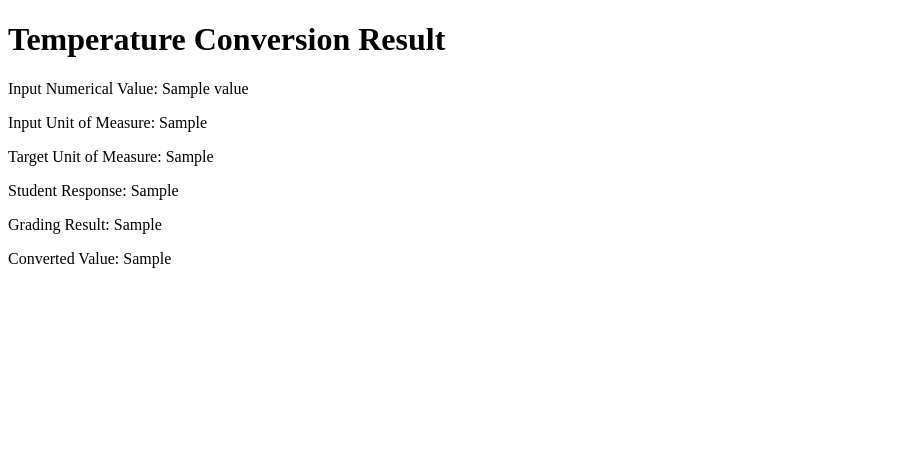
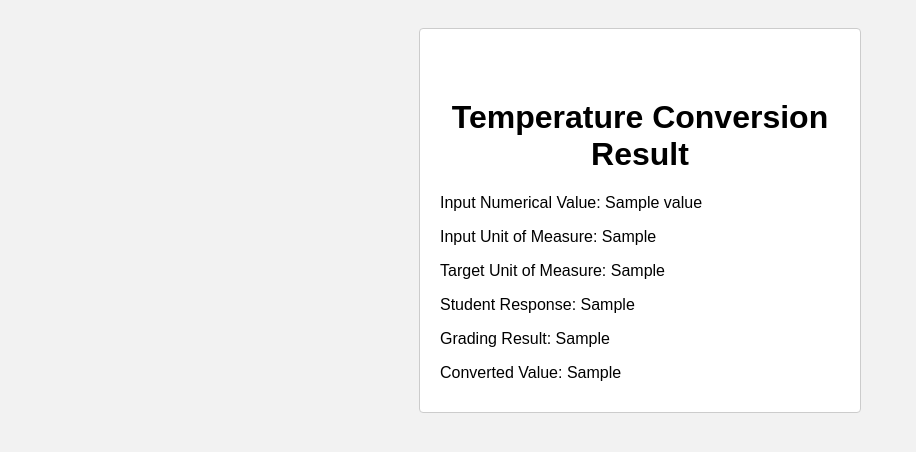
Before and after one commit to nagken/Gcloudtempconverter, a Flask app: template templates/results.html in a window 1280 px wide. Shown: the top 452 px of the page, without its empty margins (0-916 px from the left). Run offline with Flask 2, Linux system fonts and the light colour scheme; the template is opened without the code that fills it: most values are stand-ins (such as "Sample title", 1, 10 or a date in 2020).

Commit message:
Your commit message

```diff
--- a/templates/results.html
+++ b/templates/results.html
@@ -2,8 +2,31 @@
 <html>
 <head>
     <title>Temperature Conversion Result</title>
+    <style>
+        body {
+            font-family: Arial, sans-serif;
+            background-color: #f2f2f2;
+            padding: 20px;
+        }
+        h1 {
+            text-align: center;
+            margin-top: 50px;
+        }
+        p {
+            margin-bottom: 10px;
+        }
+        .result-container {
+            max-width: 400px;
+            margin: 0 auto;
+            background-color: #fff;
+            padding: 20px;
+            border: 1px solid #ccc;
+            border-radius: 4px;
+        }
+    </style>
 </head>
 <body>
+    <div class="result-container">
         <h1>Temperature Conversion Result</h1>
         <p>Input Numerical Value: {{ value }}</p>
         <p>Input Unit of Measure: {{ from_unit }}</p>
@@ -11,5 +34,6 @@
         <p>Student Response: {{ student_response }}</p>
         <p>Grading Result: {{ grading_result }}</p>
         <p>Converted Value: {{ converted_value }}</p>
+    </div>
 </body>
 </html>
```
Lines whose indentation alone changed are shown as unchanged.
